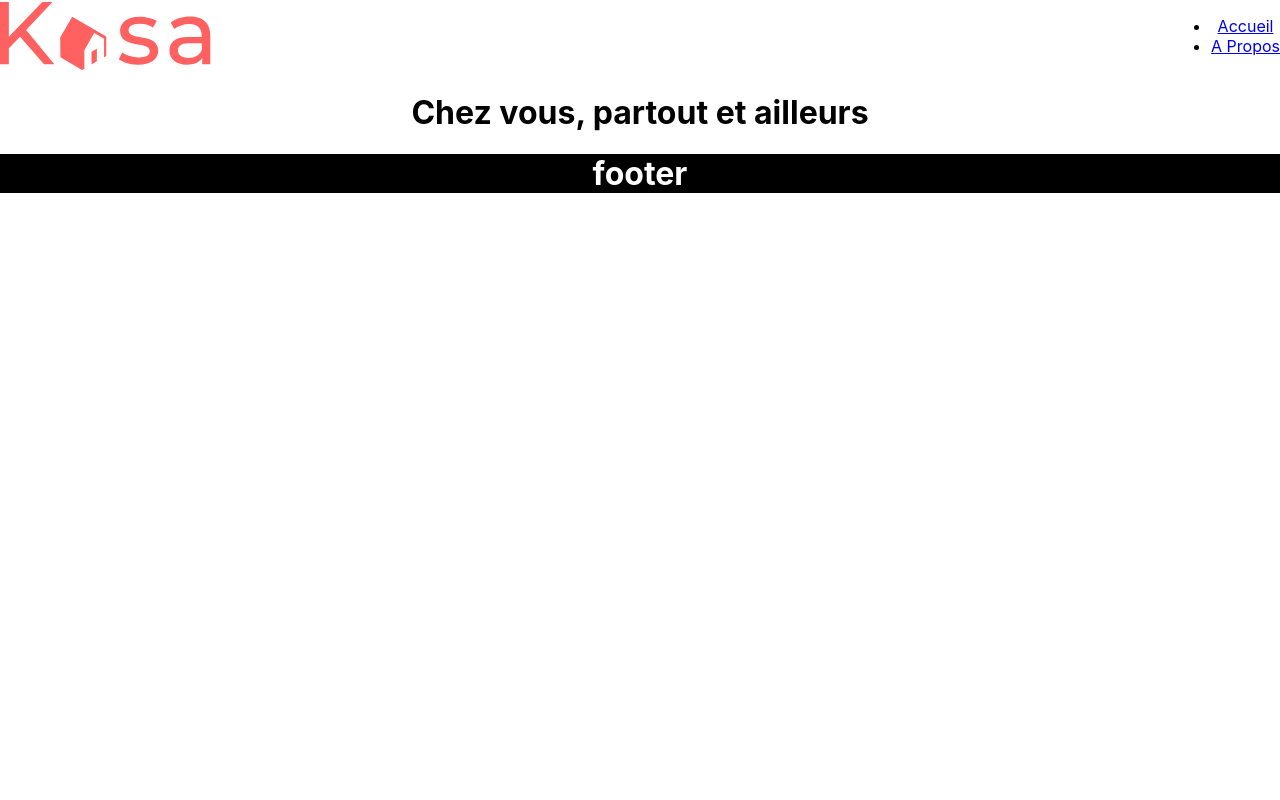
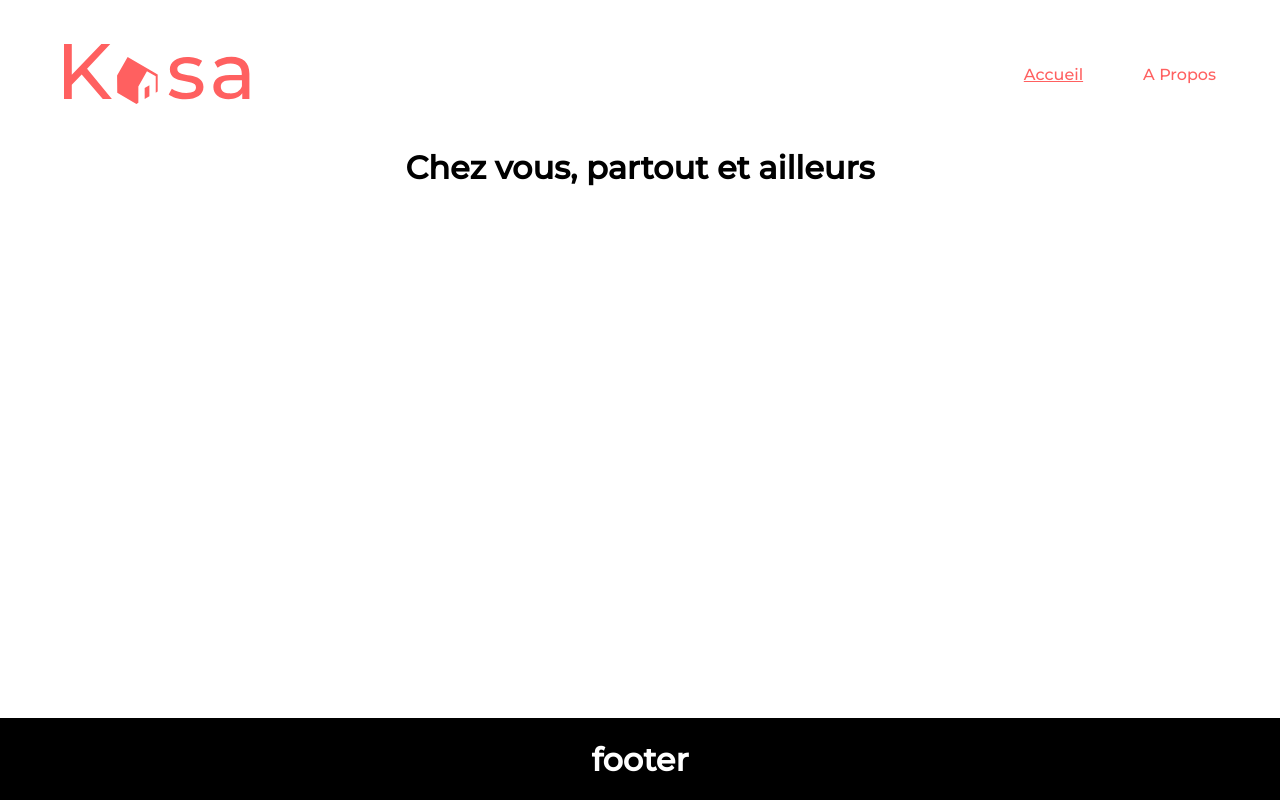
Before and after one commit to heltnx/kasa, a React (Create React App) app: page / in a window 1280 px wide. Built offline with nearby package versions, Linux system fonts and the light colour scheme.

Commit message:
active link ok

```diff
--- a/public/index.html
+++ b/public/index.html
@@ -9,6 +9,9 @@
       name="description"
       content="Web site created using create-react-app"
     />
+    <link rel="preconnect" href="https://fonts.googleapis.com">
+<link rel="preconnect" href="https://fonts.gstatic.com" crossorigin>
+<link href="https://fonts.googleapis.com/css2?family=Montserrat:wght@500&display=swap" rel="stylesheet">
     <link rel="apple-touch-icon" href="%PUBLIC_URL%/logo192.png" />
     <!--
       manifest.json provides metadata used when your web app is installed on a
--- a/src/App.jsx
+++ b/src/App.jsx
@@ -16,15 +16,16 @@ function App() {
     <div className="App">
       <Router>
         <Header />
+        <div className='container'>
           <Routes>
             <Route path="/" element={<Home />} />
             <Route path="/About" element={<About />} />
             <Route path="/Logement" element={<Logement />} />
             <Route path="/Landing404" element={<Landing404 />} />
           </Routes>
+        </div>
         <Footer />
       </Router>
-
     </div>
   );
 }
--- a/src/components/Nav.jsx
+++ b/src/components/Nav.jsx
@@ -1,19 +1,33 @@
-import React from 'react';
-import { Link } from 'react-router-dom';
+import React, { useState } from 'react';
+import { NavLink } from 'react-router-dom';
 
 const Nav = () => {
+  const [activeLink, setActiveLink] = useState('');
+
+  // Fonction pour mettre à jour l'état du lien actif
+  const handleLinkClick = (linkName) => {
+    setActiveLink(linkName);
+  };
+
   return (
     <nav>
-      <ul>
-        <li>
-          <Link to="/">Accueil</Link>
-        </li>
-        <li>
-          <Link to="/About">A Propos</Link>
-        </li>
-      </ul>
+      <NavLink
+        exact
+        to="/"
+        onClick={() => handleLinkClick('home')}
+        className={activeLink === 'home' ? 'nav-link active' : 'nav-link'}
+      >
+        Accueil
+      </NavLink>
+      <NavLink
+        to="/About"
+        onClick={() => handleLinkClick('about')}
+        className={activeLink === 'about' ? 'nav-link active' : 'nav-link'}
+      >
+        A Propos
+      </NavLink>
     </nav>
   );
-}
+};
 
 export default Nav;
--- a/src/layout/Header.jsx
+++ b/src/layout/Header.jsx
@@ -4,7 +4,7 @@ import Nav from '../components/Nav';
 
 const Header = () => {
   return (
-    <div>
+    <div className='container'>
       <header className="header">
         <img src="../images/logo.svg" className="App-logo" alt="logo" />
         <Nav />
--- a/src/style/App.css
+++ b/src/style/App.css
@@ -1,8 +1,14 @@
+
 .App {
   text-align: center;
 }
 
 .App-logo {
-  height: 68px;
+  height: 60px;
   pointer-events: none;
 }
+
+.container{
+  width: 90%;
+  margin: 40px auto;
+}
--- a/src/style/footer.css
+++ b/src/style/footer.css
@@ -1,4 +1,8 @@
 .footer{
+    position: absolute;
+    left: 0;
+    right: 0;
+    bottom: 0;
     background-color: black;
     color: white;
 }
--- a/src/style/header.css
+++ b/src/style/header.css
@@ -7,6 +7,13 @@
     justify-content: space-between;
   }
 
-  link a {
+  .header a {
     color: #FF6060;
+    text-decoration: none;
+    margin-left: 60px;
   }
+
+/* Style du lien actif */
+.nav-link.active {
+    text-decoration: underline;
+  }
--- a/src/style/index.css
+++ b/src/style/index.css
@@ -1,8 +1,6 @@
 body {
   margin: 0;
-  font-family: -apple-system, BlinkMacSystemFont, 'Segoe UI', 'Roboto', 'Oxygen',
-    'Ubuntu', 'Cantarell', 'Fira Sans', 'Droid Sans', 'Helvetica Neue',
-    sans-serif;
+   font-family: 'Montserrat', sans-serif;
   -webkit-font-smoothing: antialiased;
   -moz-osx-font-smoothing: grayscale;
 }
```
Lines whose indentation alone changed are shown as unchanged.
